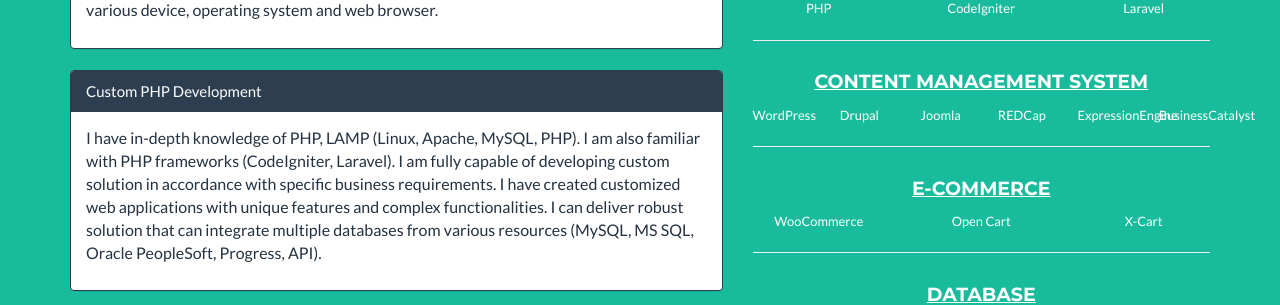
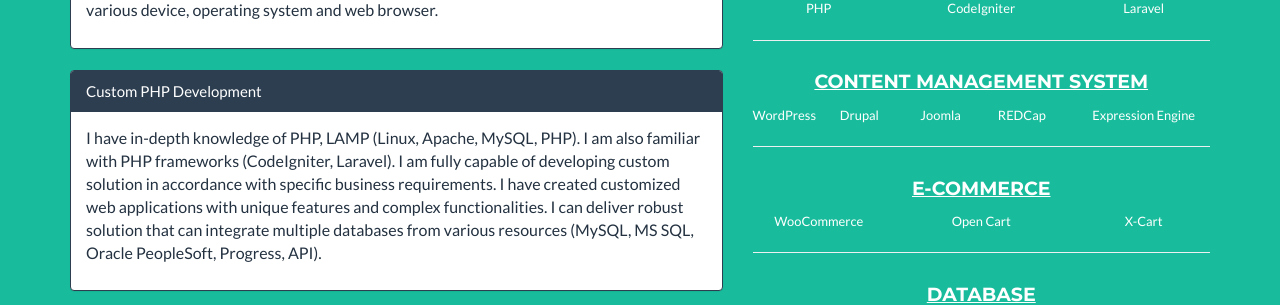
Before and after one commit to hbxtoylq/hbxtoylq.github.io, a Jekyll site: the page built from index.html, in a window 1280 px wide and 900 px high, scrolled down 3248 px. Shown: the part 153-458 px from the top of the window. Built offline with Jekyll 4.4.1, drawn with Linux system fonts in a browser that asks for light colours; nearby versions of some CDN libraries.

Commit message:
Update about.html

```diff
--- a/_includes/about.html
+++ b/_includes/about.html
@@ -84,8 +84,8 @@
                     <div class="col-lg-2"><small>Drupal</small></div>
                     <div class="col-lg-2"><small>Joomla</small></div>
                     <div class="col-lg-2"><small>REDCap</small></div>
-                    <div class="col-lg-2"><small>ExpressionEngine</small></div>
-                     <div class="col-lg-2"><small>BusinessCatalyst</small></div>
+                    <div class="col-lg-4"><small>Expression Engine</small></div>
+
                  </div>
                  <hr>
            <div class="row">
```
